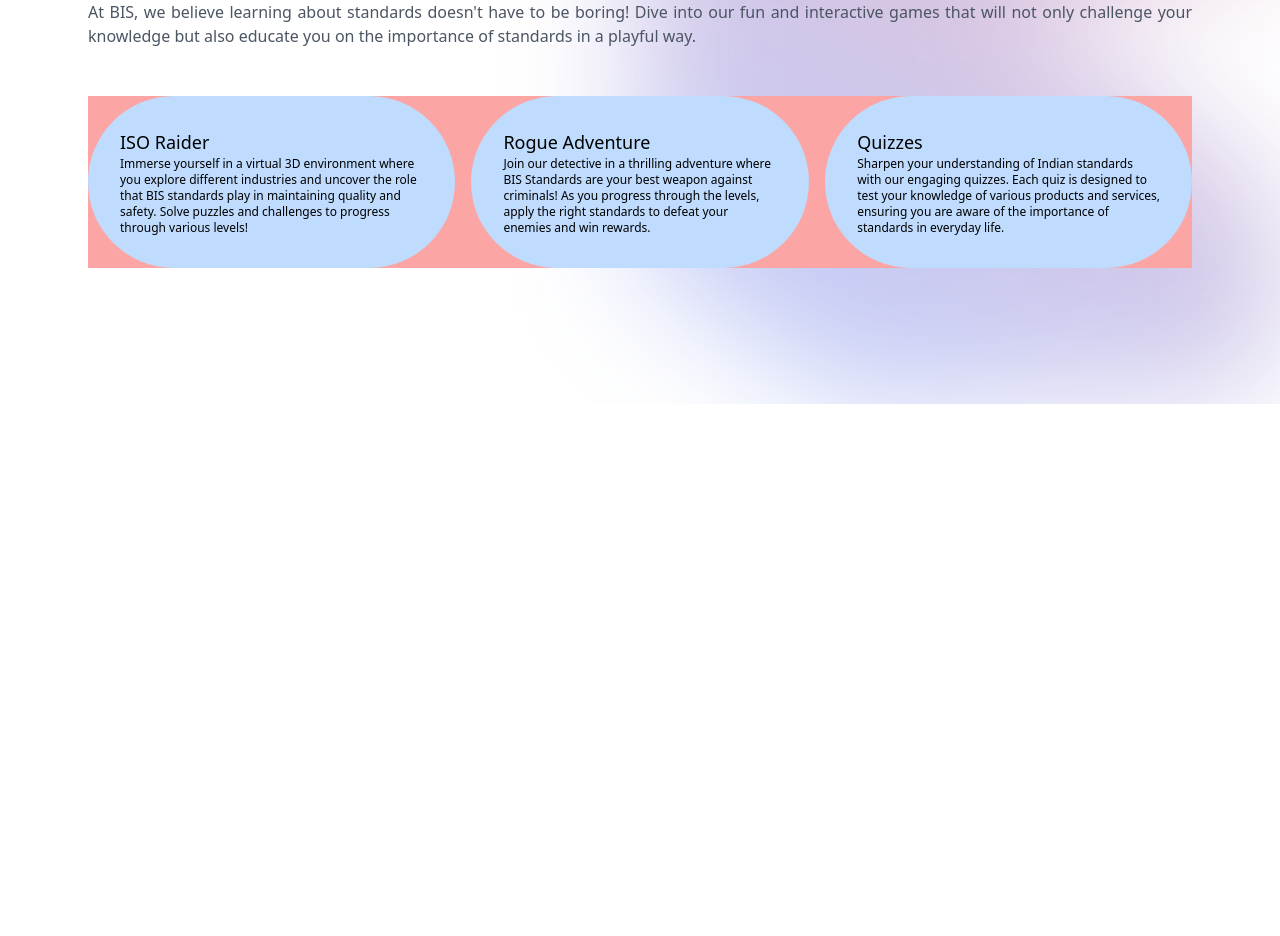
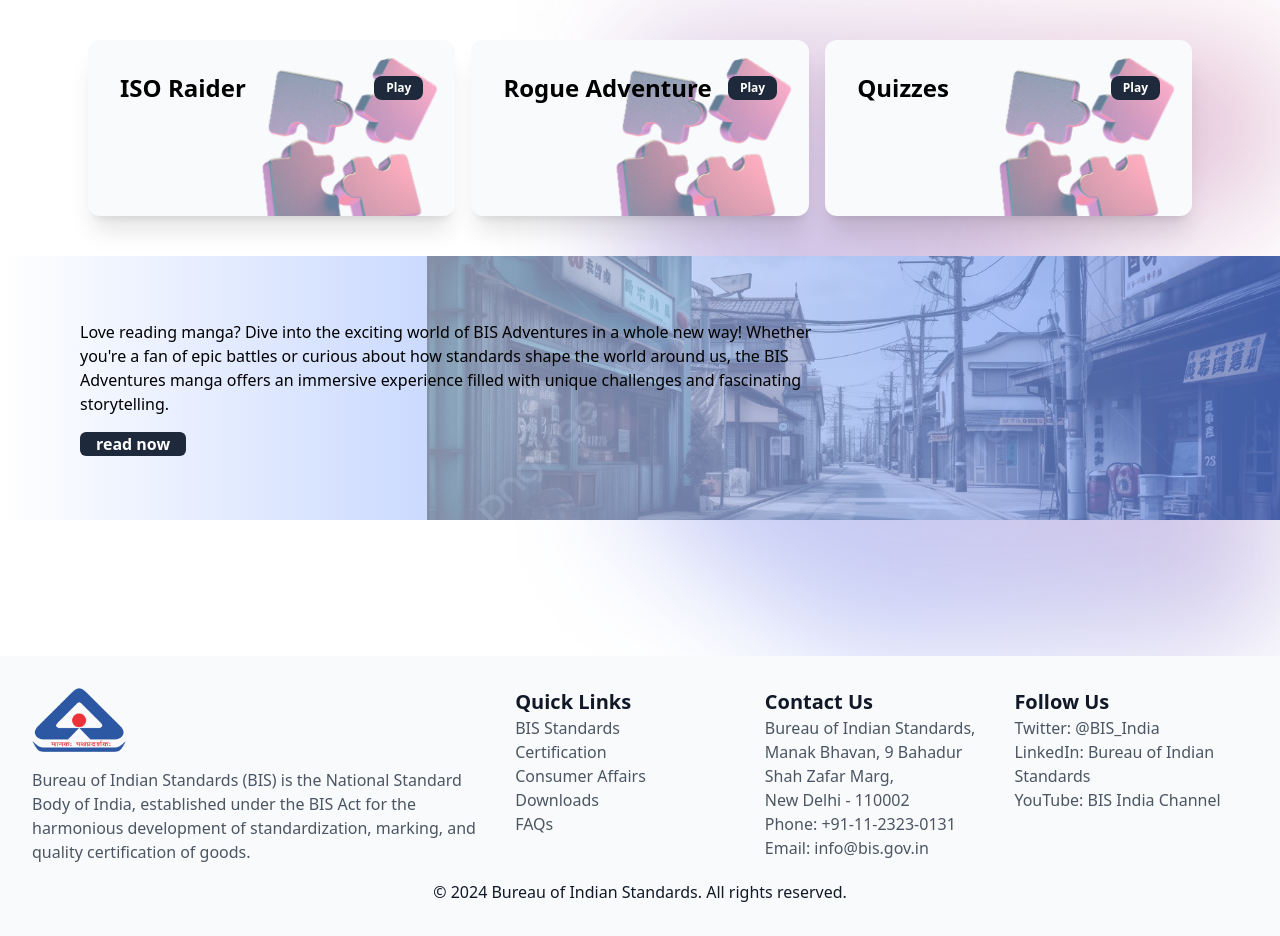
Before and after one commit to TarushGupta23/Innovation-Learning, a React (Create React App) app in the folder Frontend/: page / in a window 1280 px wide. Shown: the part 2120-3056 px from the top of the page. Before the commit the page ends 2524 px from the top, so only its background shows below. Built offline with nearby package versions, Linux system fonts and the light colour scheme; no server answers.

Commit message:
complete home page

```diff
--- a/Frontend/src/App.js
+++ b/Frontend/src/App.js
@@ -5,6 +5,7 @@
 import GameExperience from "./pages/3dGameExperience/GameExperience";
 import NewGame from "./pages/2dExperience/NewGame";
 import GameSettings from "./pages/2dExperience/GameSettings";
+import Login from "./pages/Home/Login";
 
 function App() {
     const [darkMode, setDarkMode] = useState(false);
@@ -13,6 +14,7 @@
         <Router>
             <Routes>
                 <Route path="/" element={<Home darkMode={darkMode} setDarkMode={setDarkMode} />} />
+                <Route path="/login" element={<Login darkMode={darkMode} setDarkMode={setDarkMode} />} />
 
                 <Route path="/rogue" element={<RogueGame />} />
                 <Route path="/rogue/new-game" element={<NewGame />} />
--- a/Frontend/src/components/Home/AboutSection/About.jsx
+++ b/Frontend/src/components/Home/AboutSection/About.jsx
@@ -1,9 +1,9 @@
 import Card from "./Card";
 
 export default function About() {
-    return <section className="relative z-50 min-h-[100vh">
-        <div className="relative isolate px-6 py-20 lg:px-8">
-            <div className="flex relative m-14 gap-20 items-center flex-col-reverse lg:flex-row z-50">
+    return <section className="relative z-50 min-h-[100vh]">
+        <div className="relative isolate px-2 py-8 lg:py-20 lg:px-8 pt-0">
+            <div className="flex relative m-14 gap-20 items-center flex-col-reverse lg:flex-row z-50 mt-0">
                 <div className="flex flex-col gap-8 flex-1 dark:text-slate-300 z-90 text-gray-600">
                     <div>
                         <h1 className="text-3xl font-bold dark:text-slate-100 text-gray-900">About Us</h1>
--- /dev/null
+++ b/Frontend/src/components/Home/Footer/Footer.jsx
@@ -0,0 +1,48 @@
+export default function Footer() {
+    return <footer className="relative z-50">
+        <div className="relative isolate">
+            <div className="flex flex-col gap-4 dark:text-slate-300 z-90 text-gray-600 items-center p-8 bg-gray-50 dark:bg-slate-800">
+
+                <ul className="w-full flex list-none flex-col lg:flex-row gap-4">
+                    <li className="flex-[2] gap-4 flex flex-col items-start">
+                        <img src="/icons/logo.png" alt="bis logo" className="h-16" />
+                        <p className="">Bureau of Indian Standards (BIS) is the National Standard Body of India, established under the BIS Act for the harmonious development of standardization, marking, and quality certification of goods.</p>
+                    </li>
+
+                    <li className="flex-1">
+                        <h3 className="text-xl font-bold dark:text-slate-100 text-gray-900">Quick Links</h3>
+                        <ol className="list-none">
+                            <li>BIS Standards</li>
+                            <li>Certification</li>
+                            <li>Consumer Affairs</li>
+                            <li>Downloads</li>
+                            <li>FAQs</li>
+                        </ol>
+                    </li>
+
+                    <li className="flex-1">
+                        <h3 className="text-xl font-bold dark:text-slate-100 text-gray-900">Contact Us</h3>
+                        <ol>
+                            <li>Bureau of Indian Standards,</li>
+                            <li>Manak Bhavan, 9 Bahadur Shah Zafar Marg,</li>
+                            <li>New Delhi - 110002</li>
+                            <li>Phone: +91-11-2323-0131</li>
+                            <li>Email: info@bis.gov.in</li>
+                        </ol>
+                    </li>
+
+                    <li className="flex-1">
+                        <h3 className="text-xl font-bold dark:text-slate-100 text-gray-900">Follow Us</h3>
+                        <ol>
+                            <li>Twitter: @BIS_India</li>
+                            <li>LinkedIn: Bureau of Indian Standards</li>
+                            <li>YouTube: BIS India Channel</li>
+                        </ol>
+                    </li>
+                </ul>
+
+                <p className="text-center text-gray-900">© 2024 Bureau of Indian Standards. All rights reserved.</p>
+            </div>
+        </div>
+    </footer>
+}
--- a/Frontend/src/components/Home/GameSection/GameCard.jsx
+++ b/Frontend/src/components/Home/GameSection/GameCard.jsx
@@ -1,6 +1,19 @@
-export default function GameCard({ name, content }) {
-    return <div className="dark:text-white bg-blue-200 rounded-full p-8">
-        <h3 className="text-lg">{name}</h3>
-        <p className="text-xs">{content}</p>
+import { useNavigate } from "react-router-dom";
+
+export default function GameCard({ name, content, img, dest = "/" }) {
+    const navigate = useNavigate();
+    return (
+    <div
+    className="dark:text-white bg-gray-50 shadow-xl dark:bg-slate-800 rounded-xl p-8 relative z-0 hover:bg-gradient-to-bl dark:from-slate-900 dark:to-customBlueDark from-white to-customBlueLight group overflow-hidden" >
+        <img
+            src={"gameCardBgrd/" + img} alt={name}
+            className="absolute h-full group-hover:md:h-1/2 group-hover:w-1/2 group-hover:md:w-min -z-10 right-4 top-4 opacity-60 transition-all duration-100 group-hover:blur-[3px]"
+        />
+        <h3 className="text-2xl group-hover:text-lg font-bold transition duration-100 flex lg:items-center justify-between flex-col lg:flex-row">
+            {name}
+            <button onClick={() => navigate(dest)} className="bg-slate-800 text-white cursor-pointer px-3 py-1 text-xs rounded-lg dark:bg-white dark:text-slate-900">Play</button>
+        </h3>
+        <p className="text-xs translate-y-8 opacity-0 group-hover:translate-y-0 group-hover:opacity-100 transition duration-100 select-none">{content}</p>
     </div>
+    )
 }
--- a/Frontend/src/components/Home/GameSection/Games.jsx
+++ b/Frontend/src/components/Home/GameSection/Games.jsx
@@ -1,8 +1,8 @@
 import GameCard from "./GameCard";
 
 export default function Games() {
-    return <section className="relative z-50">
-        <div className="relative isolate px-6 py-20 lg:px-8">
+    return <section className="relative z-50 min-h-[100vh]">
+        <div className="relative isolate px-2 py-8 lg:py-20 lg:px-8">
             <div className="flex relative m-14 items-center justify-between flex-col gap-10">
                 <div className="flex flex-col gap-8 dark:text-slate-300 text-gray-600">
                     <div>
@@ -13,10 +13,16 @@
                     </div>
                 </div>
 
-                <div className="w-full relative flex bg-red-300 gap-4 justify-center">
-                    <GameCard name="ISO Raider" content="Immerse yourself in a virtual 3D environment where you explore different industries and uncover the role that BIS standards play in maintaining quality and safety. Solve puzzles and challenges to progress through various levels!" />
-                    <GameCard name="Rogue Adventure" content="Join our detective in a thrilling adventure where BIS Standards are your best weapon against criminals! As you progress through the levels, apply the right standards to defeat your enemies and win rewards." />
-                    <GameCard name="Quizzes" content="Sharpen your understanding of Indian standards with our engaging quizzes. Each quiz is designed to test your knowledge of various products and services, ensuring you are aware of the importance of standards in everyday life." />
+                <div className="w-full relative flex justify-center gap-4 md:flex-row flex-col">
+                    <GameCard dest="/3d" img="quiz.png" name="ISO Raider" content="Immerse yourself in a virtual 3D environment where you explore different industries and uncover the role that BIS standards play in maintaining quality and safety. Solve puzzles and challenges to progress through various levels!" />
+                    <GameCard dest="/rogue" img="quiz.png" name="Rogue Adventure" content="Join our detective in a thrilling adventure where BIS Standards are your best weapon against criminals! As you progress through the levels, apply the right standards to defeat your enemies and win rewards."/>
+                    <GameCard dest="/" img="quiz.png" name="Quizzes" content="Sharpen your understanding of Indian standards with our engaging quizzes. Each quiz is designed to test your knowledge of various products and services, ensuring you are aware of the importance of standards in everyday life." />
+                </div>
+
+                <div className="px-10 md:px-20 py-16 bg-gradient-to-l from-customBlueLight to-white dark:from-customBlueDark dark:to-slate-900 w-[100vw] flex flex-col gap-4 items-baseline relative overflow-hidden z-0">
+                    <p className="dark:text-white lg:w-2/3"> Love reading manga? Dive into the exciting world of BIS Adventures in a whole new way! Whether you're a fan of epic battles or curious about how standards shape the world around us, the BIS Adventures manga offers an immersive experience filled with unique challenges and fascinating storytelling.</p>
+                    <button className="bg-slate-800 text-white dark:bg-white px-4 dark:text-customBlueDark font-semibold cursor-pointer rounded-md">read now</button>
+                    <img src="bgrd/city-bgrd.jpg" alt="" className="absolute w-2/3 -z-10 opacity-35 top-1/2 right-0 -translate-y-1/2"/>
                 </div>
             </div>
         </div>
--- a/Frontend/src/pages/Home/Home.jsx
+++ b/Frontend/src/pages/Home/Home.jsx
@@ -1,4 +1,5 @@
 import About from "../../components/Home/AboutSection/About";
+import Footer from "../../components/Home/Footer/Footer";
 import Games from "../../components/Home/GameSection/Games";
 import HeroSection from "../../components/Home/HeroSection/Hero";
 import Navbar from "../../components/Home/HeroSection/Navbar";
@@ -17,7 +18,7 @@
                 />
             </div>
         </div>
-        <HeroSection {...props} />
+        <HeroSection />
         <div className="relative isolate pointer-events-none">
             <div
                 aria-hidden="true"
@@ -57,5 +58,6 @@
                     }} />
             </div>
         </div>
+        <Footer />
     </div>
 }
```
Also changed, not shown: Frontend/public/gameCardBgrd/quiz.png (added).
